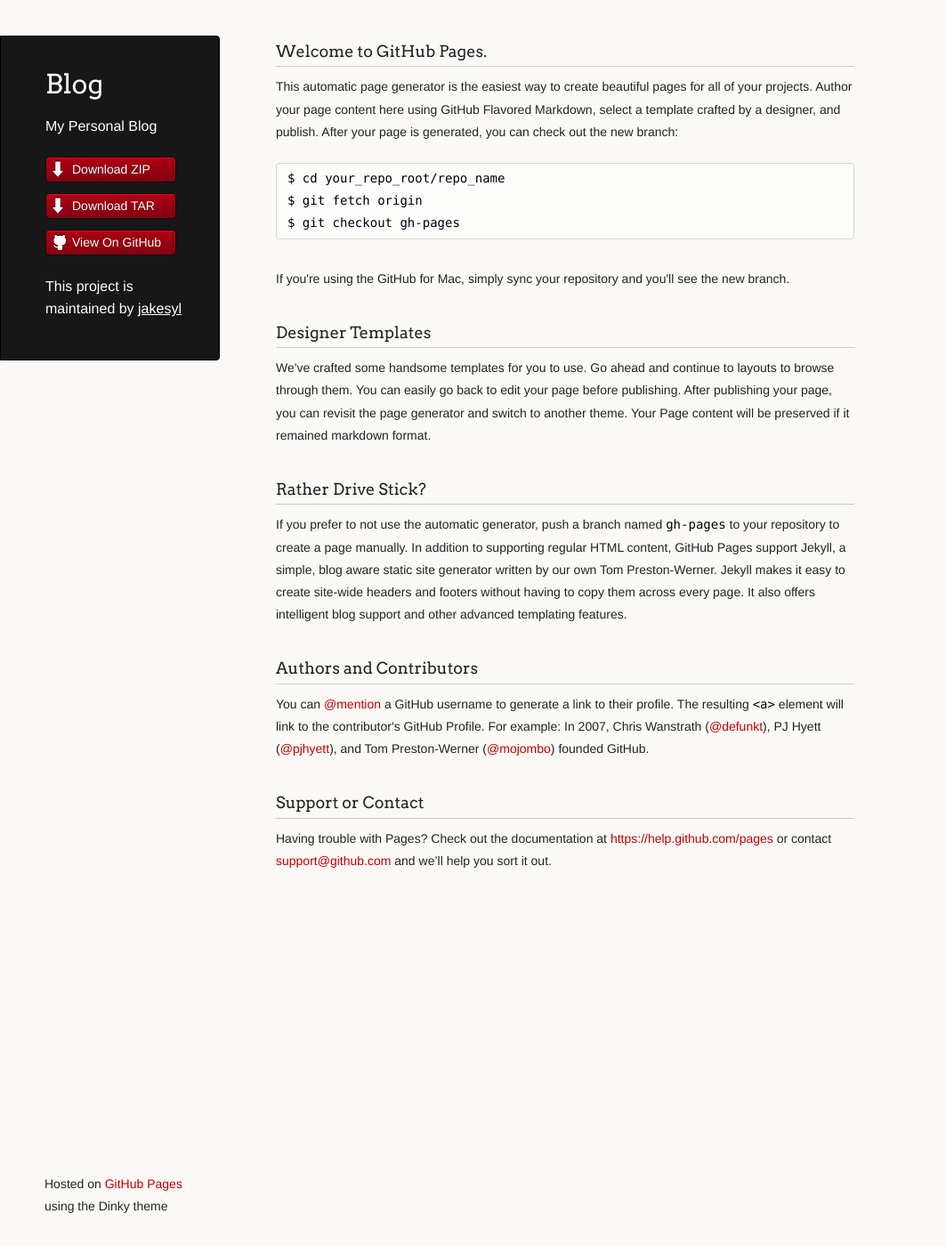
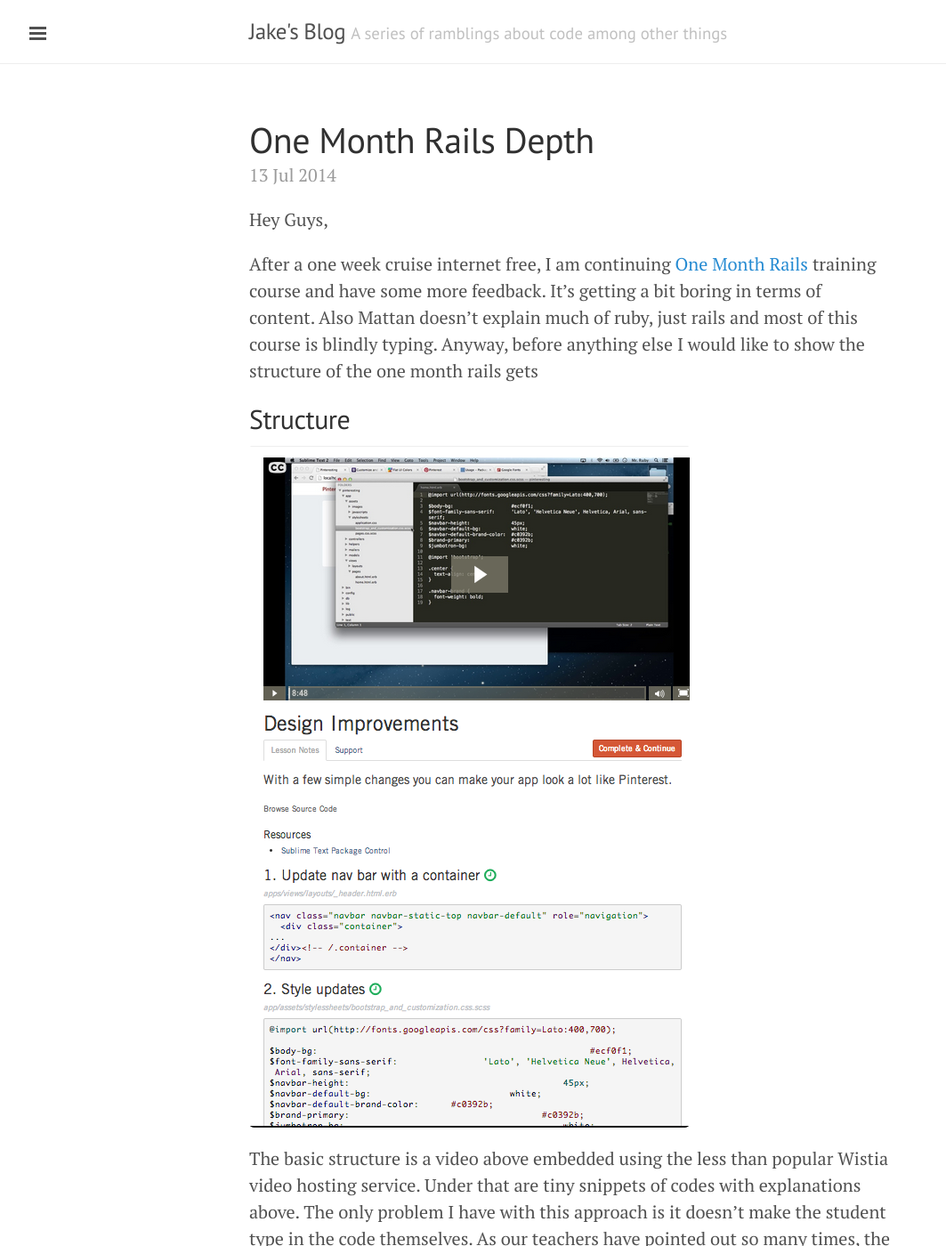
Before and after one commit to jakesyl/blog, a Jekyll site: the page built from index.html, in a window 1280 px wide and 1400 px high. Shown: the whole window at 89% size, without its empty margins (0-1063 px from the left). Built offline with Jekyll 4.4.1, drawn with Linux system fonts in a browser that asks for light colours; Markdown is read by kramdown in place of the engine named in the settings; the list of posts is cut into pages by our own code; some of the changed text lies outside the part shown.

Commit message:
Revert 206e303..c6111d4
This rolls back to commit 206e303f95bab414365dfd8dcd40bd6a28d8d396.

```diff
--- a/index.html
+++ b/index.html
@@ -1,72 +1,37 @@
-<!doctype html>
-<html>
-  <head>
-    <meta charset="utf-8">
-    <meta http-equiv="X-UA-Compatible" content="chrome=1">
-    <title>Blog by jakesyl</title>
+---
+layout: default
+title: Home
+---
 
-    <link rel="stylesheet" href="stylesheets/styles.css">
-    <link rel="stylesheet" href="stylesheets/pygment_trac.css">
-    <script src="javascripts/scale.fix.js"></script>
-    <meta name="viewport" content="width=device-width, initial-scale=1, user-scalable=no">
-    <!--[if lt IE 9]>
-    <script src="//html5shiv.googlecode.com/svn/trunk/html5.js"></script>
-    <![endif]-->
-  </head>
-  <body>
-    <div class="wrapper">
-      <header>
-        <h1 class="header">Blog</h1>
-        <p class="header">My Personal Blog</p>
+<div class="posts">
+  {% for post in paginator.posts %}
+  <div class="post">
+    <h1 class="post-title">
+      <a href="{{ post.url }}">
+        {{ post.title }}
+      </a>
+    </h1>
 
-        <ul>
-          <li class="download"><a class="buttons" href="https://github.com/jakesyl/blog/zipball/master">Download ZIP</a></li>
-          <li class="download"><a class="buttons" href="https://github.com/jakesyl/blog/tarball/master">Download TAR</a></li>
-          <li><a class="buttons github" href="https://github.com/jakesyl/blog">View On GitHub</a></li>
-        </ul>
+    <span class="post-date">{{ post.date | date_to_string }}</span>
 
-        <p class="header">This project is maintained by <a class="header name" href="https://github.com/jakesyl">jakesyl</a></p>
+    {{ post.content }}
+  </div>
+  {% endfor %}
+</div>
 
-
-      </header>
-      <section>
-        <h3>
-<a id="welcome-to-github-pages" class="anchor" href="#welcome-to-github-pages" aria-hidden="true"><span class="octicon octicon-link"></span></a>Welcome to GitHub Pages.</h3>
-
-<p>This automatic page generator is the easiest way to create beautiful pages for all of your projects. Author your page content here using GitHub Flavored Markdown, select a template crafted by a designer, and publish. After your page is generated, you can check out the new branch:</p>
-
-<pre><code>$ cd your_repo_root/repo_name
-$ git fetch origin
-$ git checkout gh-pages
-</code></pre>
-
-<p>If you're using the GitHub for Mac, simply sync your repository and you'll see the new branch.</p>
-
-<h3>
-<a id="designer-templates" class="anchor" href="#designer-templates" aria-hidden="true"><span class="octicon octicon-link"></span></a>Designer Templates</h3>
-
-<p>We've crafted some handsome templates for you to use. Go ahead and continue to layouts to browse through them. You can easily go back to edit your page before publishing. After publishing your page, you can revisit the page generator and switch to another theme. Your Page content will be preserved if it remained markdown format.</p>
-
-<h3>
-<a id="rather-drive-stick" class="anchor" href="#rather-drive-stick" aria-hidden="true"><span class="octicon octicon-link"></span></a>Rather Drive Stick?</h3>
-
-<p>If you prefer to not use the automatic generator, push a branch named <code>gh-pages</code> to your repository to create a page manually. In addition to supporting regular HTML content, GitHub Pages support Jekyll, a simple, blog aware static site generator written by our own Tom Preston-Werner. Jekyll makes it easy to create site-wide headers and footers without having to copy them across every page. It also offers intelligent blog support and other advanced templating features.</p>
-
-<h3>
-<a id="authors-and-contributors" class="anchor" href="#authors-and-contributors" aria-hidden="true"><span class="octicon octicon-link"></span></a>Authors and Contributors</h3>
-
-<p>You can <a href="https://github.com/blog/821" class="user-mention">@mention</a> a GitHub username to generate a link to their profile. The resulting <code>&lt;a&gt;</code> element will link to the contributor's GitHub Profile. For example: In 2007, Chris Wanstrath (<a href="https://github.com/defunkt" class="user-mention">@defunkt</a>), PJ Hyett (<a href="https://github.com/pjhyett" class="user-mention">@pjhyett</a>), and Tom Preston-Werner (<a href="https://github.com/mojombo" class="user-mention">@mojombo</a>) founded GitHub.</p>
-
-<h3>
-<a id="support-or-contact" class="anchor" href="#support-or-contact" aria-hidden="true"><span class="octicon octicon-link"></span></a>Support or Contact</h3>
-
-<p>Having trouble with Pages? Check out the documentation at <a href="https://help.github.com/pages">https://help.github.com/pages</a> or contact <a href="mailto:support@github.com">support@github.com</a> and we’ll help you sort it out.</p>
-      </section>
-      <footer>
-        <p><small>Hosted on <a href="http://pages.github.com">GitHub Pages</a> using the Dinky theme</small></p>
-      </footer>
-    </div>
-    <!--[if !IE]><script>fixScale(document);</script><![endif]-->
-
-  </body>
-</html>
+<div class="pagination">
+  {% if paginator.next_page %}
+    <a class="pagination-item older" href="{{ site.baseurl }}page{{paginator.next_page}}">Older</a>
+  {% else %}
+    <span class="pagination-item older">Older</span>
+  {% endif %}
+  {% if paginator.previous_page %}
+    {% if paginator.page == 2 %}
+      <a class="pagination-item newer" href="{{ site.baseurl }}">Newer</a>
+    {% else %}
+      <a class="pagination-item newer" href="{{ site.baseurl }}page{{paginator.previous_page}}">Newer</a>
+    {% endif %}
+  {% else %}
+    <span class="pagination-item newer">Newer</span>
+  {% endif %}
+</div>
--- a/javascripts/scale.fix.js
+++ /dev/null
@@ -1,20 +0,0 @@
-fixScale = function(doc) {
-
-	var addEvent = 'addEventListener',
-	    type = 'gesturestart',
-	    qsa = 'querySelectorAll',
-	    scales = [1, 1],
-	    meta = qsa in doc ? doc[qsa]('meta[name=viewport]') : [];
-
-	function fix() {
-		meta.content = 'width=device-width,minimum-scale=' + scales[0] + ',maximum-scale=' + scales[1];
-		doc.removeEventListener(type, fix, true);
-	}
-
-	if ((meta = meta[meta.length - 1]) && addEvent in doc) {
-		fix();
-		scales = [.25, 1.6];
-		doc[addEvent](type, fix, true);
-	}
-
-};
--- a/stylesheets/pygment_trac.css
+++ /dev/null
@@ -1,69 +0,0 @@
-.highlight  { background: #ffffff; }
-.highlight .c { color: #999988; font-style: italic } /* Comment */
-.highlight .err { color: #a61717; background-color: #e3d2d2 } /* Error */
-.highlight .k { font-weight: bold } /* Keyword */
-.highlight .o { font-weight: bold } /* Operator */
-.highlight .cm { color: #999988; font-style: italic } /* Comment.Multiline */
-.highlight .cp { color: #999999; font-weight: bold } /* Comment.Preproc */
-.highlight .c1 { color: #999988; font-style: italic } /* Comment.Single */
-.highlight .cs { color: #999999; font-weight: bold; font-style: italic } /* Comment.Special */
-.highlight .gd { color: #000000; background-color: #ffdddd } /* Generic.Deleted */
-.highlight .gd .x { color: #000000; background-color: #ffaaaa } /* Generic.Deleted.Specific */
-.highlight .ge { font-style: italic } /* Generic.Emph */
-.highlight .gr { color: #aa0000 } /* Generic.Error */
-.highlight .gh { color: #999999 } /* Generic.Heading */
-.highlight .gi { color: #000000; background-color: #ddffdd } /* Generic.Inserted */
-.highlight .gi .x { color: #000000; background-color: #aaffaa } /* Generic.Inserted.Specific */
-.highlight .go { color: #888888 } /* Generic.Output */
-.highlight .gp { color: #555555 } /* Generic.Prompt */
-.highlight .gs { font-weight: bold } /* Generic.Strong */
-.highlight .gu { color: #800080; font-weight: bold; } /* Generic.Subheading */
-.highlight .gt { color: #aa0000 } /* Generic.Traceback */
-.highlight .kc { font-weight: bold } /* Keyword.Constant */
-.highlight .kd { font-weight: bold } /* Keyword.Declaration */
-.highlight .kn { font-weight: bold } /* Keyword.Namespace */
-.highlight .kp { font-weight: bold } /* Keyword.Pseudo */
-.highlight .kr { font-weight: bold } /* Keyword.Reserved */
-.highlight .kt { color: #445588; font-weight: bold } /* Keyword.Type */
-.highlight .m { color: #009999 } /* Literal.Number */
-.highlight .s { color: #d14 } /* Literal.String */
-.highlight .na { color: #008080 } /* Name.Attribute */
-.highlight .nb { color: #0086B3 } /* Name.Builtin */
-.highlight .nc { color: #445588; font-weight: bold } /* Name.Class */
-.highlight .no { color: #008080 } /* Name.Constant */
-.highlight .ni { color: #800080 } /* Name.Entity */
-.highlight .ne { color: #990000; font-weight: bold } /* Name.Exception */
-.highlight .nf { color: #990000; font-weight: bold } /* Name.Function */
-.highlight .nn { color: #555555 } /* Name.Namespace */
-.highlight .nt { color: #000080 } /* Name.Tag */
-.highlight .nv { color: #008080 } /* Name.Variable */
-.highlight .ow { font-weight: bold } /* Operator.Word */
-.highlight .w { color: #bbbbbb } /* Text.Whitespace */
-.highlight .mf { color: #009999 } /* Literal.Number.Float */
-.highlight .mh { color: #009999 } /* Literal.Number.Hex */
-.highlight .mi { color: #009999 } /* Literal.Number.Integer */
-.highlight .mo { color: #009999 } /* Literal.Number.Oct */
-.highlight .sb { color: #d14 } /* Literal.String.Backtick */
-.highlight .sc { color: #d14 } /* Literal.String.Char */
-.highlight .sd { color: #d14 } /* Literal.String.Doc */
-.highlight .s2 { color: #d14 } /* Literal.String.Double */
-.highlight .se { color: #d14 } /* Literal.String.Escape */
-.highlight .sh { color: #d14 } /* Literal.String.Heredoc */
-.highlight .si { color: #d14 } /* Literal.String.Interpol */
-.highlight .sx { color: #d14 } /* Literal.String.Other */
-.highlight .sr { color: #009926 } /* Literal.String.Regex */
-.highlight .s1 { color: #d14 } /* Literal.String.Single */
-.highlight .ss { color: #990073 } /* Literal.String.Symbol */
-.highlight .bp { color: #999999 } /* Name.Builtin.Pseudo */
-.highlight .vc { color: #008080 } /* Name.Variable.Class */
-.highlight .vg { color: #008080 } /* Name.Variable.Global */
-.highlight .vi { color: #008080 } /* Name.Variable.Instance */
-.highlight .il { color: #009999 } /* Literal.Number.Integer.Long */
-
-.type-csharp .highlight .k { color: #0000FF }
-.type-csharp .highlight .kt { color: #0000FF }
-.type-csharp .highlight .nf { color: #000000; font-weight: normal }
-.type-csharp .highlight .nc { color: #2B91AF }
-.type-csharp .highlight .nn { color: #000000 }
-.type-csharp .highlight .s { color: #A31515 }
-.type-csharp .highlight .sc { color: #A31515 }
--- a/stylesheets/styles.css
+++ /dev/null
@@ -1,423 +0,0 @@
-@import url(https://fonts.googleapis.com/css?family=Arvo:400,700,400italic);
-
-/* MeyerWeb Reset */
-
-html, body, div, span, applet, object, iframe,
-h1, h2, h3, h4, h5, h6, p, blockquote, pre,
-a, abbr, acronym, address, big, cite, code,
-del, dfn, em, img, ins, kbd, q, s, samp,
-small, strike, strong, sub, sup, tt, var,
-b, u, i, center,
-dl, dt, dd, ol, ul, li,
-fieldset, form, label, legend,
-table, caption, tbody, tfoot, thead, tr, th, td,
-article, aside, canvas, details, embed,
-figure, figcaption, footer, header, hgroup,
-menu, nav, output, ruby, section, summary,
-time, mark, audio, video {
-  margin: 0;
-  padding: 0;
-  border: 0;
-  font: inherit;
-  vertical-align: baseline;
-}
-
-
-/* Base text styles */
-
-body {
-  padding:10px 50px 0 0;
-  font-family:"Helvetica Neue", Helvetica, Arial, sans-serif;
-	font-size: 14px;
-	color: #232323;
-	background-color: #FBFAF7;
-	margin: 0;
-	line-height: 1.8em;
-	-webkit-font-smoothing: antialiased;
-
-}
-
-h1, h2, h3, h4, h5, h6 {
-  color:#232323;
-  margin:36px 0 10px;
-}
-
-p, ul, ol, table, dl {
-  margin:0 0 22px;
-}
-
-h1, h2, h3 {
-	font-family: Arvo, Monaco, serif;
-  line-height:1.3;
-	font-weight: normal;
-}
-
-h1,h2, h3 {
-	display: block;
-	border-bottom: 1px solid #ccc;
-	padding-bottom: 5px;
-}
-
-h1 {
-	font-size: 30px;
-}
-
-h2 {
-	font-size: 24px;
-}
-
-h3 {
-	font-size: 18px;
-}
-
-h4, h5, h6 {
-	font-family: Arvo, Monaco, serif;
-	font-weight: 700;
-}
-
-a {
-  color:#C30000;
-  font-weight:200;
-  text-decoration:none;
-}
-
-a:hover {
-	text-decoration: underline;
-}
-
-a small {
-	font-size: 12px;
-}
-
-em {
-	font-style: italic;
-}
-
-strong {
-  font-weight:700;
-}
-
-ul {
-  list-style-position: inside;
-  list-style: disc;
-  padding-left: 25px;
-}
-
-ol {
-  list-style-position: inside;
-  list-style: decimal;
-  padding-left: 25px;
-}
-
-blockquote {
-  margin: 0;
-  padding: 0 0 0 20px;
-  font-style: italic;
-}
-
-dl, dt, dd, dl p {
-	font-color: #444;
-}
-
-dl dt {
-  font-weight: bold;
-}
-
-dl dd {
-  padding-left: 20px;
-  font-style: italic;
-}
-
-dl p {
-  padding-left: 20px;
-  font-style: italic;
-}
-
-hr {
-  border:0;
-  background:#ccc;
-  height:1px;
-  margin:0 0 24px;
-}
-
-/* Images */
-
-img {
-  position: relative;
-  margin: 0 auto;
-  max-width: 650px;
-  padding: 5px;
-  margin: 10px 0 32px 0;
-  border: 1px solid #ccc;
-}
-
-p img {
-  display: inline;
-  margin: 0;
-  padding: 0;
-  vertical-align: middle;
-  text-align: center;
-  border: none;
-}
-
-/* Code blocks */
-
-code, pre {
-	font-family: Monaco, "Bitstream Vera Sans Mono", "Lucida Console", Terminal, monospace;
-  color:#000;
-  font-size:14px;
-}
-
-pre {
-	padding: 4px 12px;
-  background: #FDFEFB;
-  border-radius:4px;
-  border:1px solid #D7D8C8;
-  overflow: auto;
-  overflow-y: hidden;
-	margin-bottom: 32px;
-}
-
-
-/* Tables */
-
-table {
-  width:100%;
-}
-
-table {
-  border: 1px solid #ccc;
-  margin-bottom: 32px;
-  text-align: left;
- }
-
-th {
-  font-family: 'Arvo', Helvetica, Arial, sans-serif;
-	font-size: 18px;
-	font-weight: normal;
-  padding: 10px;
-  background: #232323;
-  color: #FDFEFB;
- }
-
-td {
-  padding: 10px;
-	background: #ccc;
- }
-
-
-/* Wrapper */
-.wrapper {
-  width:960px;
-}
-
-
-/* Header */
-
-header {
-	background-color: #171717;
-	color: #FDFDFB;
-  width:170px;
-  float:left;
-  position:fixed;
-	border: 1px solid #000;
-	-webkit-border-top-right-radius: 4px;
-	-webkit-border-bottom-right-radius: 4px;
-	-moz-border-radius-topright: 4px;
-	-moz-border-radius-bottomright: 4px;
-	border-top-right-radius: 4px;
-	border-bottom-right-radius: 4px;
-	padding: 34px 25px 22px 50px;
-	margin: 30px 25px 0 0;
-	-webkit-font-smoothing: antialiased;
-}
-
-p.header {
-	font-size: 16px;
-}
-
-h1.header {
-	font-family: Arvo, sans-serif;
-	font-size: 30px;
-	font-weight: 300;
-	line-height: 1.3em;
-	border-bottom: none;
-	margin-top: 0;
-}
-
-
-h1.header, a.header, a.name, header a{
-	color: #fff;
-}
-
-a.header {
-	text-decoration: underline;
-}
-
-a.name {
-	white-space: nowrap;
-}
-
-header ul {
-  list-style:none;
-  padding:0;
-}
-
-header li {
-	list-style-type: none;
-  width:132px;
-  height:15px;
-	margin-bottom: 12px;
-	line-height: 1em;
-	padding: 6px 6px 6px 7px;
-
-	background: #AF0011;
-	background: -moz-linear-gradient(top, #AF0011 0%, #820011 100%);
-  background: -webkit-gradient(linear, left top, left bottom, color-stop(0%,#f8f8f8), color-stop(100%,#dddddd));
-  background: -webkit-linear-gradient(top, #AF0011 0%,#820011 100%);
-  background: -o-linear-gradient(top, #AF0011 0%,#820011 100%);
-  background: -ms-linear-gradient(top, #AF0011 0%,#820011 100%);
-  background: linear-gradient(top, #AF0011 0%,#820011 100%);
-
-	border-radius:4px;
-  border:1px solid #0D0D0D;
-
-	-webkit-box-shadow: inset 0px 1px 1px 0 rgba(233,2,38, 1);
-	box-shadow: inset 0px 1px 1px 0 rgba(233,2,38, 1);
-
-}
-
-header li:hover {
-	background: #C3001D;
-	background: -moz-linear-gradient(top, #C3001D 0%, #950119 100%);
-  background: -webkit-gradient(linear, left top, left bottom, color-stop(0%,#f8f8f8), color-stop(100%,#dddddd));
-  background: -webkit-linear-gradient(top, #C3001D 0%,#950119 100%);
-  background: -o-linear-gradient(top, #C3001D 0%,#950119 100%);
-  background: -ms-linear-gradient(top, #C3001D 0%,#950119 100%);
-  background: linear-gradient(top, #C3001D 0%,#950119 100%);
-}
-
-a.buttons {
-	-webkit-font-smoothing: antialiased;
-	background: url(../images/arrow-down.png) no-repeat;
-	font-weight: normal;
-	text-shadow: rgba(0, 0, 0, 0.4) 0 -1px 0;
-	padding: 2px 2px 2px 22px;
-	height: 30px;
-}
-
-a.github {
-	background: url(../images/octocat-small.png) no-repeat 1px;
-}
-
-a.buttons:hover {
-	color: #fff;
-	text-decoration: none;
-}
-
-
-/* Section - for main page content */
-
-section {
-  width:650px;
-  float:right;
-  padding-bottom:50px;
-}
-
-
-/* Footer */
-
-footer {
-  width:170px;
-  float:left;
-  position:fixed;
-  bottom:10px;
-	padding-left: 50px;
-}
-
-@media print, screen and (max-width: 960px) {
-
-  div.wrapper {
-    width:auto;
-    margin:0;
-  }
-
-  header, section, footer {
-    float:none;
-    position:static;
-    width:auto;
-  }
-
-	footer {
-		border-top: 1px solid #ccc;
-		margin:0 84px 0 50px;
-		padding:0;
-	}
-
-  header {
-    padding-right:320px;
-  }
-
-  section {
-    padding:20px 84px 20px 50px;
-    margin:0 0 20px;
-  }
-
-  header a small {
-    display:inline;
-  }
-
-  header ul {
-    position:absolute;
-    right:130px;
-    top:84px;
-  }
-}
-
-@media print, screen and (max-width: 720px) {
-  body {
-    word-wrap:break-word;
-  }
-
-  header {
-    padding:10px 20px 0;
-		margin-right: 0;
-  }
-
-	section {
-    padding:10px 0 10px 20px;
-    margin:0 0 30px;
-  }
-
-	footer {
-		margin: 0 0 0 30px;
-	}
-
-  header ul, header p.view {
-    position:static;
-  }
-}
-
-@media print, screen and (max-width: 480px) {
-
-  header ul li.download {
-    display:none;
-  }
-
-	footer {
-		margin: 0 0 0 20px;
-	}
-
-	footer a{
-		display:block;
-	}
-
-}
-
-@media print {
-  body {
-    padding:0.4in;
-    font-size:12pt;
-    color:#444;
-  }
-}
```
Also changed, not shown: params.json (deleted, +0 -1 lines), images/arrow-down.png (deleted), images/octocat-small.png (deleted).
